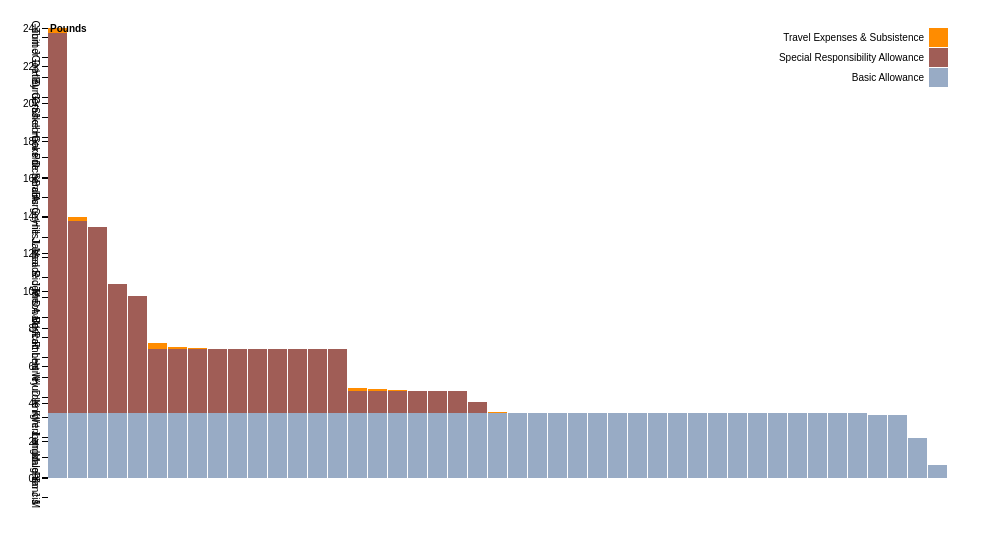
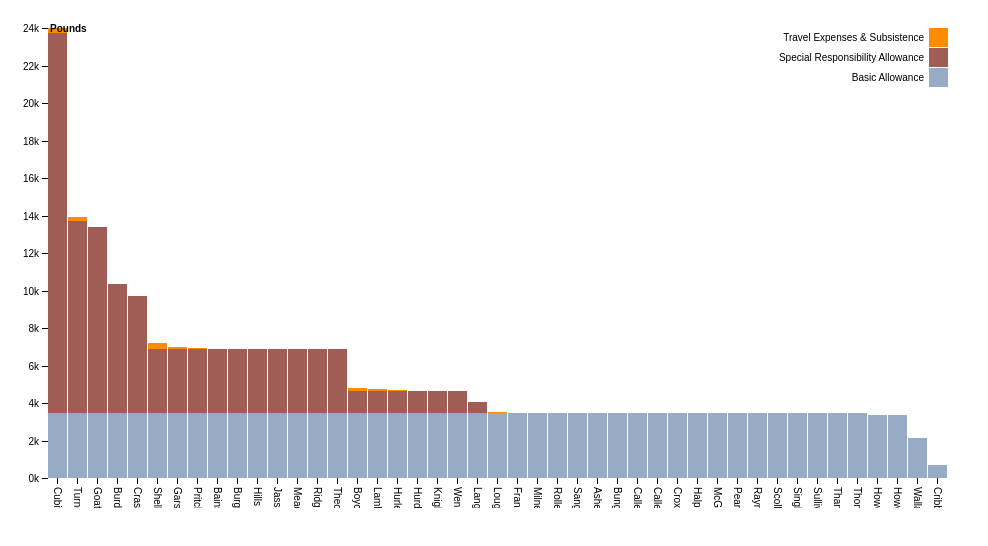
Before and after one commit to Mognar/GravCllrExps, a plain HTML site: page index.html in a window 1280 px wide. Shown: the whole page, without its empty margins (0-988 px from the left). Drawn offline with nearby package versions, Linux system fonts and the light colour scheme.

Commit message:
Update index.html

```diff
--- a/index.html
+++ b/index.html
@@ -57,8 +57,13 @@ d3.csv("gravcllrexps.csv", function(d, i, columns) {
   g.append("g")
       .attr("class", "axis")
       .attr("transform", "translate(0," + height + ")")
+      .call(d3.axisBottom(x))
+      .selectAll("text")
+      .attr("y", 0)
+      .attr("x", 9)
+      .attr("dy", ".35em")
       .attr("transform", "rotate(90)")
-      .call(d3.axisBottom(x));
+      .style("text-anchor", "start");
 
   g.append("g")
       .attr("class", "axis")
```
